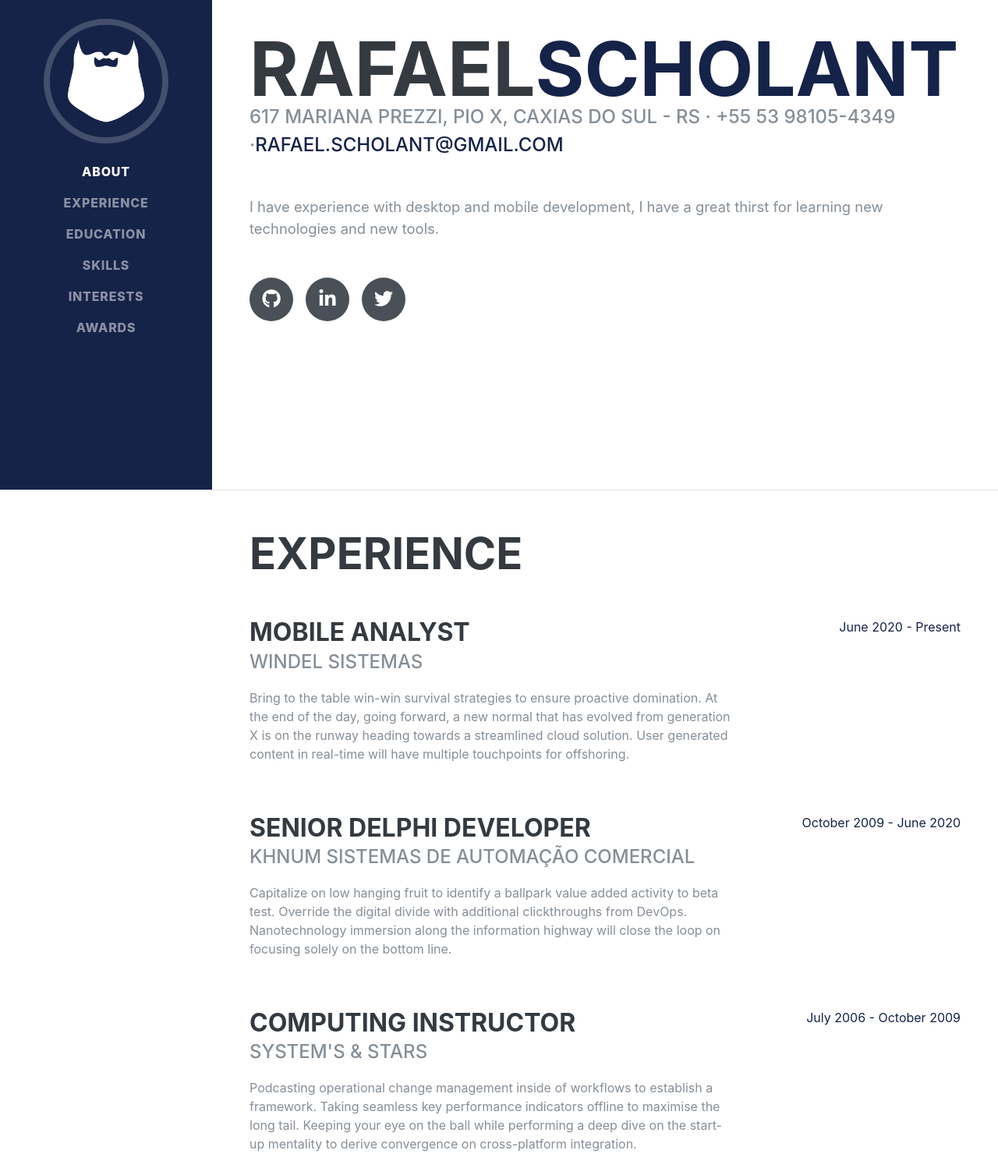
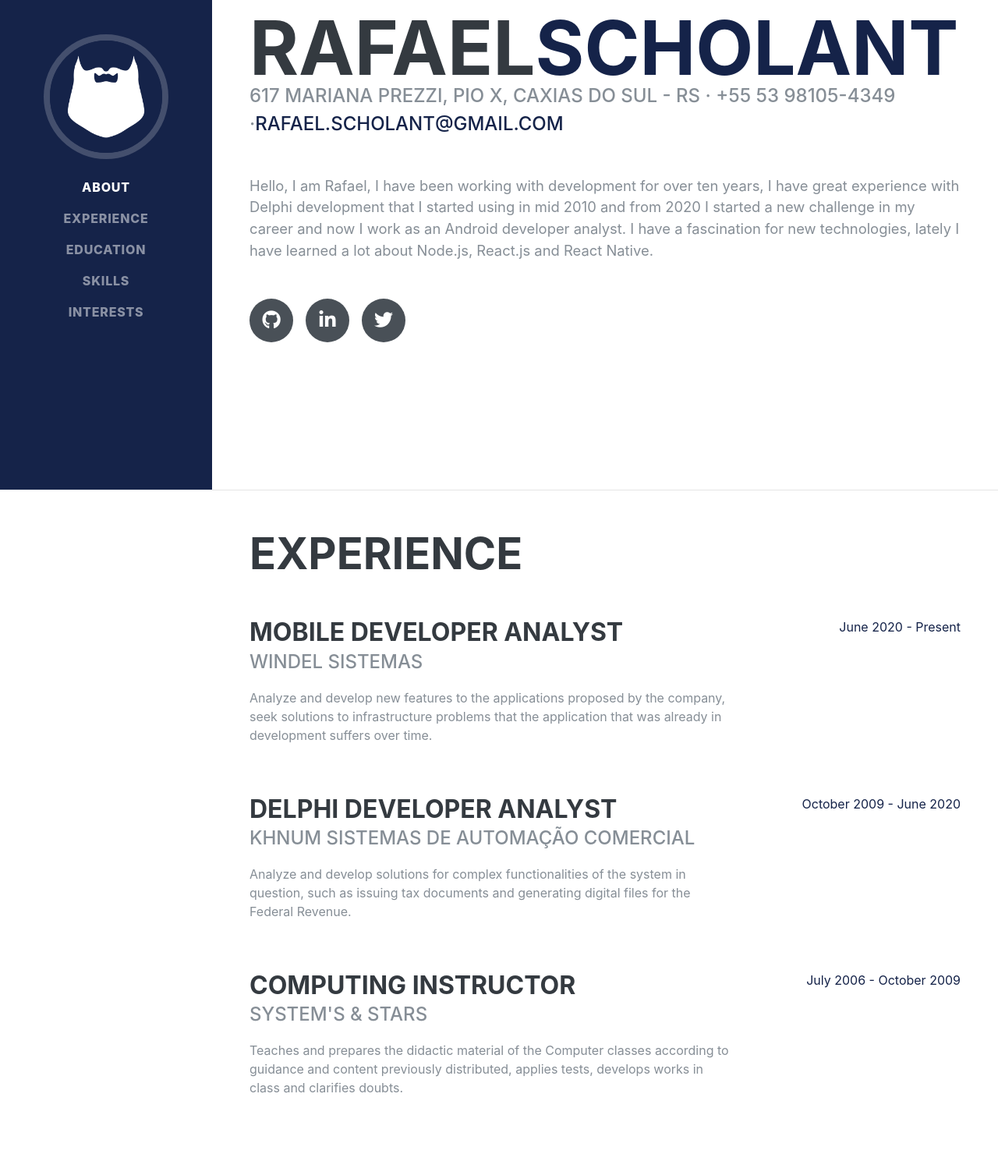
Before and after one commit to rscholant/portifolio, a Gatsby site: page / in a window 1280 px wide. Shown: the part 172-1670 px from the top of the page at 78% size. Built offline with nearby package versions, Linux system fonts and the light colour scheme; Gatsby itself is replaced by a stand-in of ours; a web font is replaced by a local one.

Commit message:
♻ Expirience, Interests and resume updated

```diff
--- a/src/components/Sidebar.js
+++ b/src/components/Sidebar.js
@@ -15,7 +15,6 @@ export class Sidebar extends Component {
         { content: 'Education', href: 'education' },
         { content: 'Skills', href: 'skills' },
         { content: 'Interests', href: 'interests' },
-        { content: 'Awards', href: 'awards' },
       ],
       isCollapsed: true,
     };
--- a/src/components/sections/Experience.js
+++ b/src/components/sections/Experience.js
@@ -11,15 +11,13 @@ const Experience = () => {
 
           <div className="resume-item d-flex flex-column flex-md-row justify-content-between mb-5">
             <div className="resume-content">
-              <h3 className="mb-0">Mobile Analyst</h3>
+              <h3 className="mb-0">Mobile Developer Analyst</h3>
               <div className="subheading mb-3">Windel Sistemas</div>
               <p>
-                Bring to the table win-win survival strategies to ensure
-                proactive domination. At the end of the day, going forward, a
-                new normal that has evolved from generation X is on the runway
-                heading towards a streamlined cloud solution. User generated
-                content in real-time will have multiple touchpoints for
-                offshoring.
+              Analyze and develop new features to the applications proposed by the company,
+              seek solutions to infrastructure problems that the application that was already in
+              development suffers over time.
+
               </p>
             </div>
             <div className="resume-date text-md-right">
@@ -29,14 +27,13 @@ const Experience = () => {
 
           <div className="resume-item d-flex flex-column flex-md-row justify-content-between mb-5">
             <div className="resume-content">
-              <h3 className="mb-0">Senior Delphi Developer</h3>
+              <h3 className="mb-0">Delphi Developer Analyst</h3>
               <div className="subheading mb-3">Khnum Sistemas de Automação Comercial</div>
               <p>
-                Capitalize on low hanging fruit to identify a ballpark value
-                added activity to beta test. Override the digital divide with
-                additional clickthroughs from DevOps. Nanotechnology immersion
-                along the information highway will close the loop on focusing
-                solely on the bottom line.
+              Analyze and develop solutions for complex functionalities of
+              the system in question, such as issuing tax documents and generating digital
+              files for the Federal Revenue.
+
               </p>
             </div>
             <div className="resume-date text-md-right">
@@ -49,11 +46,10 @@ const Experience = () => {
               <h3 className="mb-0">Computing instructor</h3>
               <div className="subheading mb-3">System's &amp; Stars</div>
               <p>
-                Podcasting operational change management inside of workflows to
-                establish a framework. Taking seamless key performance
-                indicators offline to maximise the long tail. Keeping your eye
-                on the ball while performing a deep dive on the start-up
-                mentality to derive convergence on cross-platform integration.
+              Teaches and prepares the didactic material of the
+              Computer classes according to guidance and content previously distributed,
+              applies tests, develops works in class and clarifies doubts.
+
               </p>
             </div>
             <div className="resume-date text-md-right">
--- a/src/components/sections/Interests.js
+++ b/src/components/sections/Interests.js
@@ -9,16 +9,12 @@ const Interests = () => {
         <div className="w-100">
           <h2 className="mb-5">Interests</h2>
           <p>
-            Apart from being a web developer, I enjoy most of my time being
-            outdoors. In the winter, I am an avid skier and novice ice climber.
-            During the warmer months here in Colorado, I enjoy mountain biking,
-            free climbing, and kayaking.
-          </p>
-          <p className="mb-0">
-            When forced indoors, I follow a number of sci-fi and fantasy genre
-            movies and television shows, I am an aspiring chef, and I spend a
-            large amount of my free time exploring the latest technology
-            advancements in the front-end web development world.
+            In addition to being a mobile developer analyst, I have a great
+            thirst for learning and in my spare time I try to learn as many
+            new technologies as possible, by attending courses, workshops and
+            lectures, so that over time I can be exercising my job better and
+            better beloved profession.
+
           </p>
         </div>
       </section>
--- a/src/components/sections/Resume.js
+++ b/src/components/sections/Resume.js
@@ -16,7 +16,11 @@ const Resume = ({firstName, lastName, address, phone, email, socialLinks}) => {
           <a href={`mailto:${email}`}>{email}</a>
         </div>
         <p className="lead mb-5">
-        I have experience with desktop and mobile development, I have a great thirst for learning new technologies and new tools.
+        Hello, I am Rafael, I have been working with development for over ten years,
+        I have great experience with Delphi development that I started using in
+        mid 2010 and from 2020 I started a new challenge in my career and now
+        I work as an Android developer analyst. I have a fascination for new technologies,
+        lately I have learned a lot about Node.js, React.js and React Native.
         </p>
         <div className="social-icons">
           {socialLinks.map(social => {
--- a/src/pages/index.js
+++ b/src/pages/index.js
@@ -10,7 +10,6 @@ import Experience from '../components/sections/Experience';
 import Education from '../components/sections/Education';
 import Skills from '../components/sections/Skills';
 import Interests from '../components/sections/Interests';
-import Awards from '../components/sections/Awards';
 const IndexPage = () => (
   <Layout>
     <Sidebar />
@@ -40,9 +39,7 @@ const IndexPage = () => (
 
       <Interests />
 
-      <hr className="m-0" />
 
-      <Awards />
 
     </div>
   </Layout>
```
